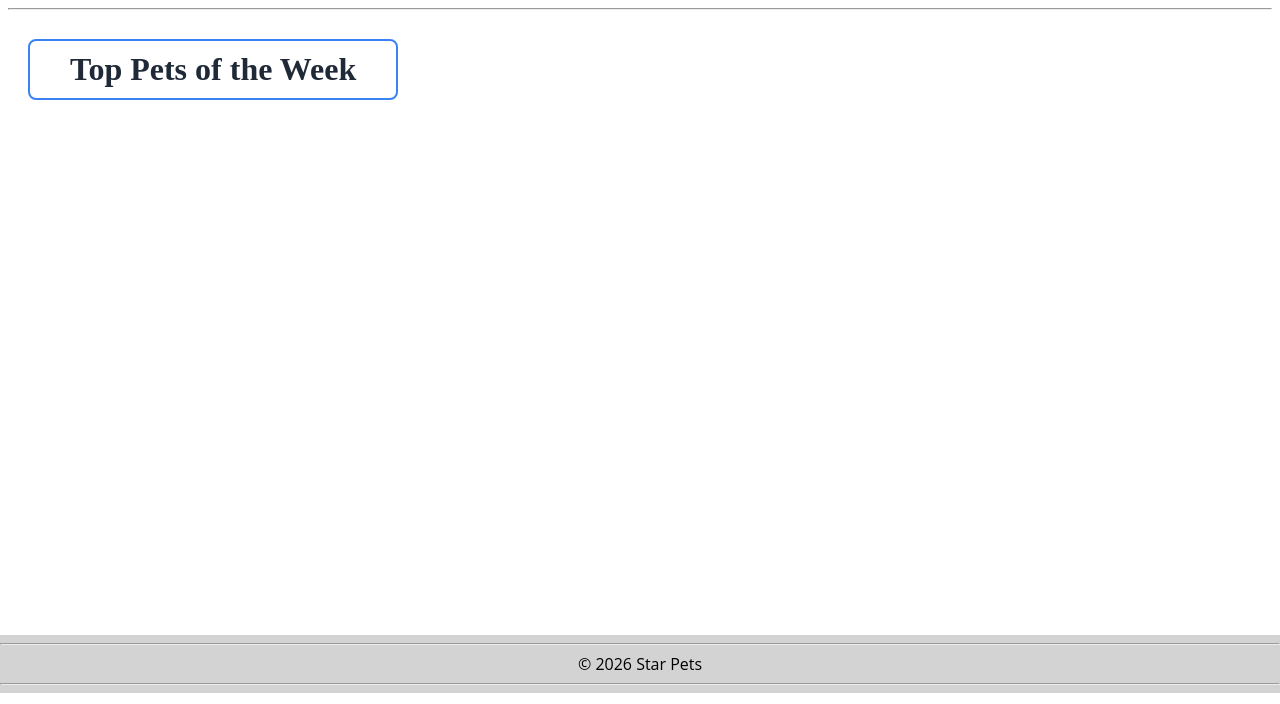
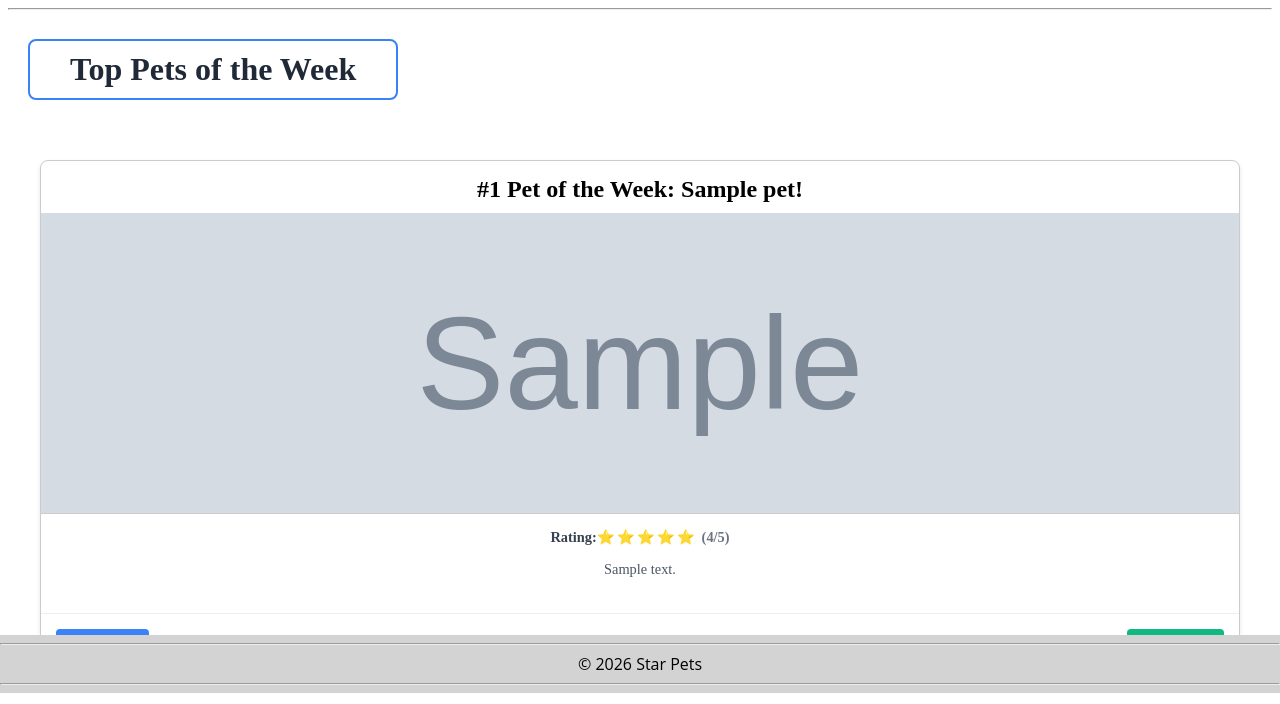
Before and after one commit to StevenHorne44/StarPets, a Django app: page /rated/ in a window 1280 px wide. Shown: the part 107-811 px from the top of the page. Run offline with Django 5.2, Linux system fonts and the light colour scheme; a user stored in the database is signed in; tables that the repository leaves empty hold one stand-in row (values such as "Sample post"); grey boxes marked "Sample" are stand-in pictures.

Commit message:
refactoring pet_box.html; now it is amrter and consider for the #1 top pet. Implemented Top Pet Page. Django Signals are used for better perfomance. New field added - average_ratring in Pet model. DO MIGRATE.

```diff
--- a/pets/models.py
+++ b/pets/models.py
@@ -1,6 +1,9 @@
 from django.db import models
 from django.contrib.auth.models import User
 from django.template.defaultfilters import slugify
+from django.db.models import Avg
+from django.db.models.signals import post_save, post_delete
+from django.dispatch import receiver
 
 # Create your models here.
 
@@ -20,6 +23,7 @@ class Pet(models.Model):
     picture = models.ImageField(upload_to='pet_images', blank=True)
     description = models.TextField(default="No description provided.")
     date_added = models.DateTimeField(auto_now_add=True)
+    average_rating = models.FloatField(default=0.0)
 
     def __str__(self):
         return self.name
@@ -52,3 +56,20 @@ class UserProfile(models.Model):
 
     def __str__(self):
         return self.user.username
+
+# Signal to update average rating of a pet whenever a new rating is added or deleted
+@receiver(post_save, sender='pets.PetRating')
+@receiver(post_delete, sender='pets.PetRating')
+# Listens for any save() or delete() on a PetRating. When triggered recalculates the average and updates the parent Pet.
+def update_pet_average_rating(sender, instance, **kwargs):
+    pet = instance.PetID
+
+    # Calculate the new average for this specific pet
+    avg_dict = pet.petrating_set.aggregate(Avg('stars'))
+    new_avg = avg_dict['stars__avg']
+
+    # If all ratings were deleted, new_avg will be None. Default back to 0.0.
+    pet.average_rating = new_avg if new_avg is not None else 0.0
+
+    # Save the updated average to the db
+    pet.save()
--- a/pets/views.py
+++ b/pets/views.py
@@ -15,7 +15,14 @@ def home(request):
 
 @login_required
 def top_pets(request):
-    return render(request, 'pets/top_pets.html')
+    # Fetch the top 4 pets based on their average rating, ordered from highest to lowest
+    top_pets_list = Pet.objects.order_by('-average_rating')[:4]
+
+    # Add the top pets to the context dictionary and render the top pets template
+    context = {
+        'top_pets' : top_pets_list
+    }
+    return render(request, 'pets/top_pets.html', context)
 
 @login_required
 def categories(request):
--- a/population_script.py
+++ b/population_script.py
@@ -8,6 +8,11 @@ from pets.models import PetType, Pet, PetRating
 import os
 
 def populate():
+
+    PetRating.objects.all().delete()
+    Pet.objects.all().delete()
+    PetType.objects.all().delete()
+    User.objects.exclude(is_superuser=True).delete()
 
     pet_dict = {}
     photoFolder = "media/PetPhotos"
--- a/static/css/starpets.css
+++ b/static/css/starpets.css
@@ -227,3 +227,19 @@ input[type="text"], input[type="password"], input[type="email"] {
 .btn-comment { background-color: #3b82f6; }
 .btn-bookmark { background-color: #10b981; }
 .btn-unbookmark { background-color: #ef4444; }
+
+/* --- Top Pets Featured Banner --- */
+
+.pet-box-featured {
+    grid-column: 1 / -1;
+    text-align: center;
+}
+
+.pet-box-featured .pet-box-image {
+    height: 300px;
+}
+
+.pet-box-featured .pet-box-rating {
+    display: flex;
+    justify-content: center;
+}
--- a/templates/pets/partials/pet_box.html
+++ b/templates/pets/partials/pet_box.html
@@ -2,7 +2,14 @@
 
 <!-- Reusable template for filling in a Pet Box -->
 
-<div class="pet-box">
+<div class="pet-box {% if is_featured %}pet-box-featured{% endif %}">
+    <!-- Show the featured header if this pet is marked as featured -->
+    {% if is_featured %}
+        <h2 style="padding: 15px 0 10px 0; margin: 0; font-size: 1.5rem;">
+            #1 Pet of the Week: {{ pet.name }}!
+        </h2>
+    {% endif %}
+
     <!--Load Pet Picture if there is one-->
     {% if pet.picture %}
         <img src="{{ pet.picture.url }}" alt="{{ pet.name }}" class="pet-box-image">
@@ -13,8 +20,13 @@
 
     <!-- Pet Information -->
     <div class="pet-box-content">
-        <h2 class="pet-box-header">{{ pet.name }}</h2>
-        <div class="pet-box-rating">{{ pet.petrating_set.first.stars|default:0|draw_stars }}</div>
+        {% if not is_featured %}
+            <h2 class="pet-box-header">
+                {% if rank %}#{{ rank }} {% endif %}{{ pet.name }}
+            </h2>
+        {% endif %}
+
+        <div class="pet-box-rating">{{ pet.average_rating|default:0|draw_stars }}</div>
         <p class="pet-box-description">{{ pet.description }}</p>
     </div>
 
--- a/templates/pets/top_pets.html
+++ b/templates/pets/top_pets.html
@@ -5,3 +5,17 @@
 {% block title %}Top Pets{% endblock %}
 
 {% block page_header %}Top Pets of the Week{% endblock %}
+
+{% block grid_content %}
+    {% for pet in top_pets %}
+
+    {% if forloop.first %}
+        {% include 'pets/partials/pet_box.html' with is_featured=True %}
+    {% else %}
+        {% include 'pets/partials/pet_box.html' with rank=forloop.counter is_featured=False %}
+    {% endif %}
+
+    {% empty %}
+        <p>No pets have been rated yet.</p>
+    {% endfor %}
+{% endblock %}
```
Also changed, not shown: pets/migrations/0003_pet_average_rating.py (added).
